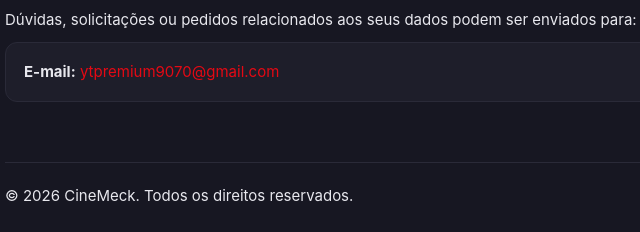
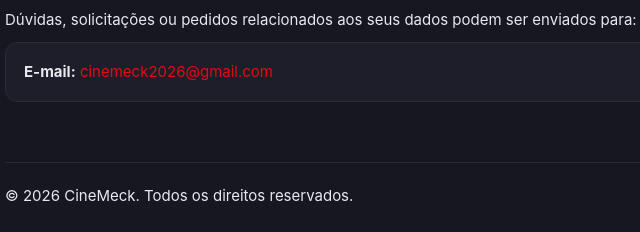
Before and after one commit to framcizz/cinemeck-site, a plain HTML site: page index.html in a window 1280 px wide. Shown: the part 3207-3439 px from the top of the page, 255-895 px from the left. Drawn offline with Linux system fonts and the light colour scheme.

Commit message:
Fix email link format in index.html

```diff
--- a/index.html
+++ b/index.html
@@ -181,7 +181,7 @@
   <h2>11. Contato</h2>
   <p>Dúvidas, solicitações ou pedidos relacionados aos seus dados podem ser enviados para:</p>
   <div class="cartao">
-    <p><strong>E-mail:</strong> <a href="cinemeck2026@gmail.com">ytpremium9070@gmail.com</a></p>
+    <p><strong>E-mail:</strong> <a href="mailto:"cinemeck2026@gmail.com">cinemeck2026@gmail.com</a></p>
   </div>
 </section>
 
```
